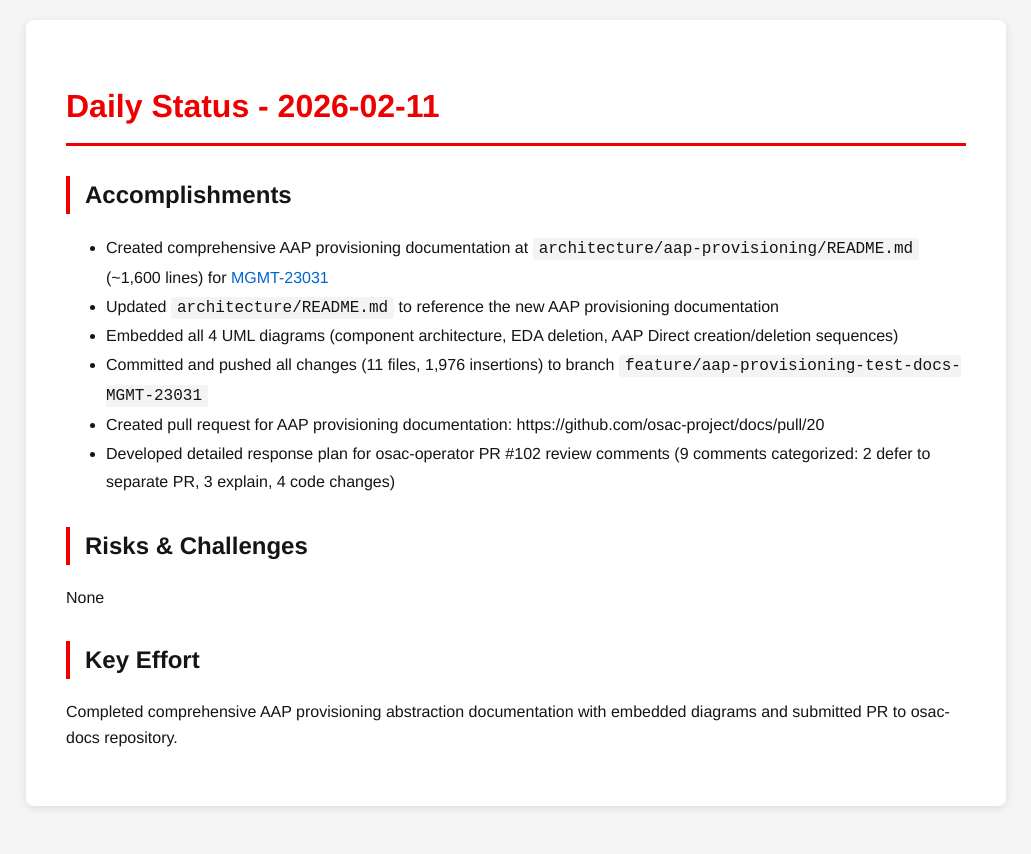
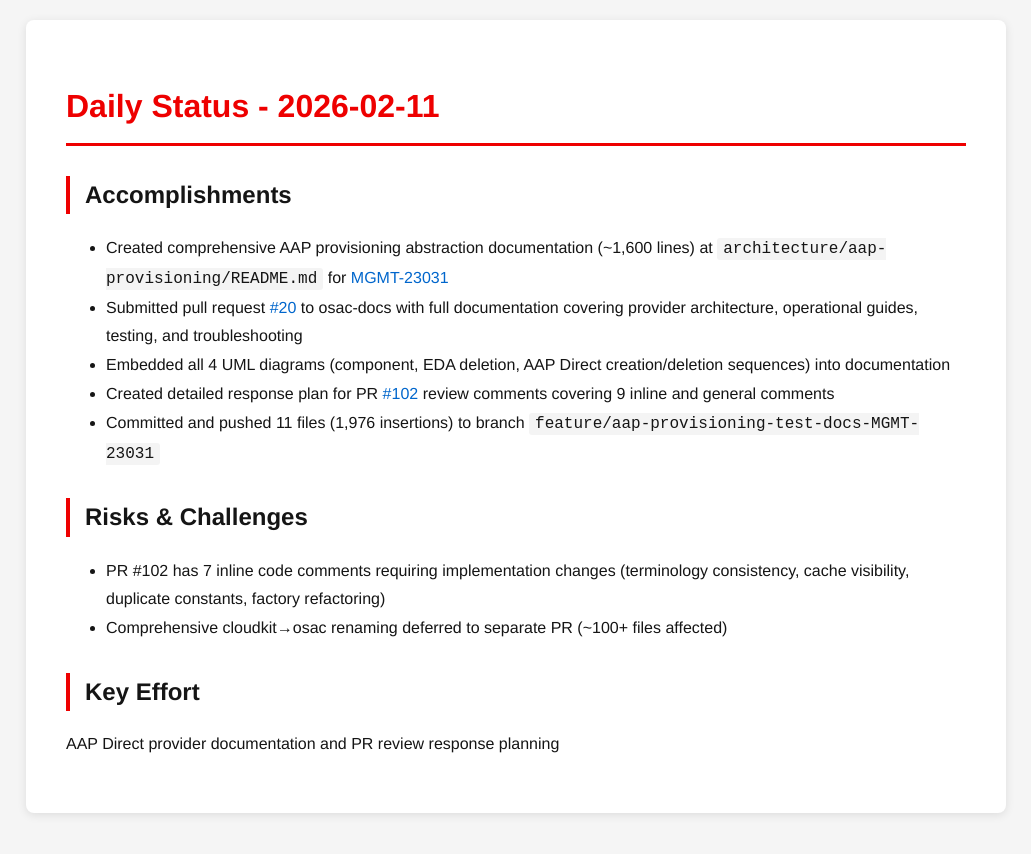
Before and after one commit to tzvatot/daily-status, a Jekyll site: the page built from 2026-02-11.md, in a window 1280 px wide. Shown: the top 854 px of the page, without its empty margins (124-1155 px from the left). Built offline with Jekyll 4.4.1, drawn with Linux system fonts in a browser that asks for light colours.

Commit message:
Daily status update - 2026-02-11

```diff
--- a/2026-02-11.md
+++ b/2026-02-11.md
@@ -7,15 +7,15 @@
 # Daily Status - 2026-02-11
 
 ## Accomplishments
-- Created comprehensive AAP provisioning documentation at `architecture/aap-provisioning/README.md` (~1,600 lines) for [MGMT-23031](https://issues.redhat.com/browse/MGMT-23031)
-- Updated `architecture/README.md` to reference the new AAP provisioning documentation
-- Embedded all 4 UML diagrams (component architecture, EDA deletion, AAP Direct creation/deletion sequences)
-- Committed and pushed all changes (11 files, 1,976 insertions) to branch `feature/aap-provisioning-test-docs-MGMT-23031`
-- Created pull request for AAP provisioning documentation: https://github.com/osac-project/docs/pull/20
-- Developed detailed response plan for osac-operator PR #102 review comments (9 comments categorized: 2 defer to separate PR, 3 explain, 4 code changes)
+- Created comprehensive AAP provisioning abstraction documentation (~1,600 lines) at `architecture/aap-provisioning/README.md` for [MGMT-23031](https://issues.redhat.com/browse/MGMT-23031)
+- Submitted pull request [#20](https://github.com/osac-project/docs/pull/20) to osac-docs with full documentation covering provider architecture, operational guides, testing, and troubleshooting
+- Embedded all 4 UML diagrams (component, EDA deletion, AAP Direct creation/deletion sequences) into documentation
+- Created detailed response plan for PR [#102](https://github.com/osac-project/osac-operator/pull/102) review comments covering 9 inline and general comments
+- Committed and pushed 11 files (1,976 insertions) to branch `feature/aap-provisioning-test-docs-MGMT-23031`
 
 ## Risks & Challenges
-None
+- PR #102 has 7 inline code comments requiring implementation changes (terminology consistency, cache visibility, duplicate constants, factory refactoring)
+- Comprehensive cloudkit→osac renaming deferred to separate PR (~100+ files affected)
 
 ## Key Effort
-Completed comprehensive AAP provisioning abstraction documentation with embedded diagrams and submitted PR to osac-docs repository.
+AAP Direct provider documentation and PR review response planning
```
